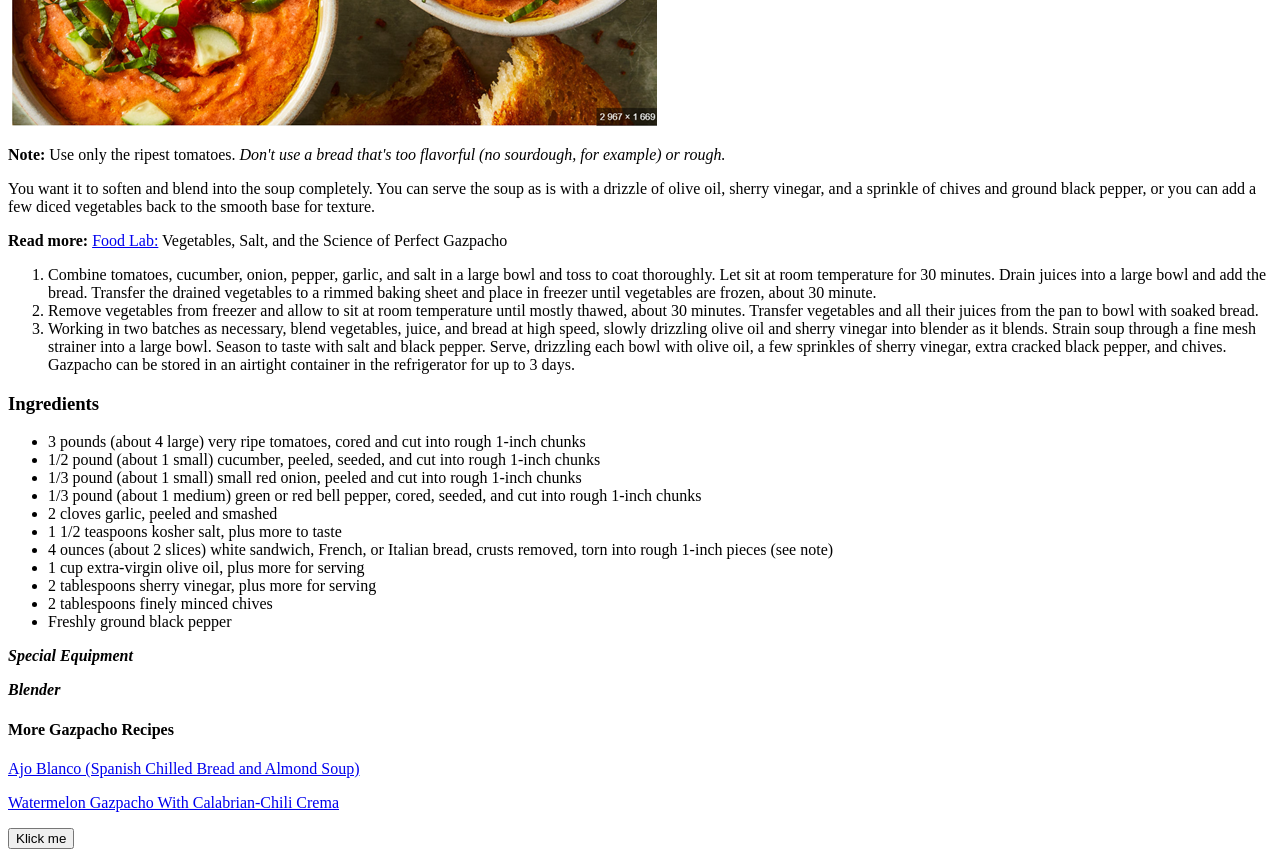
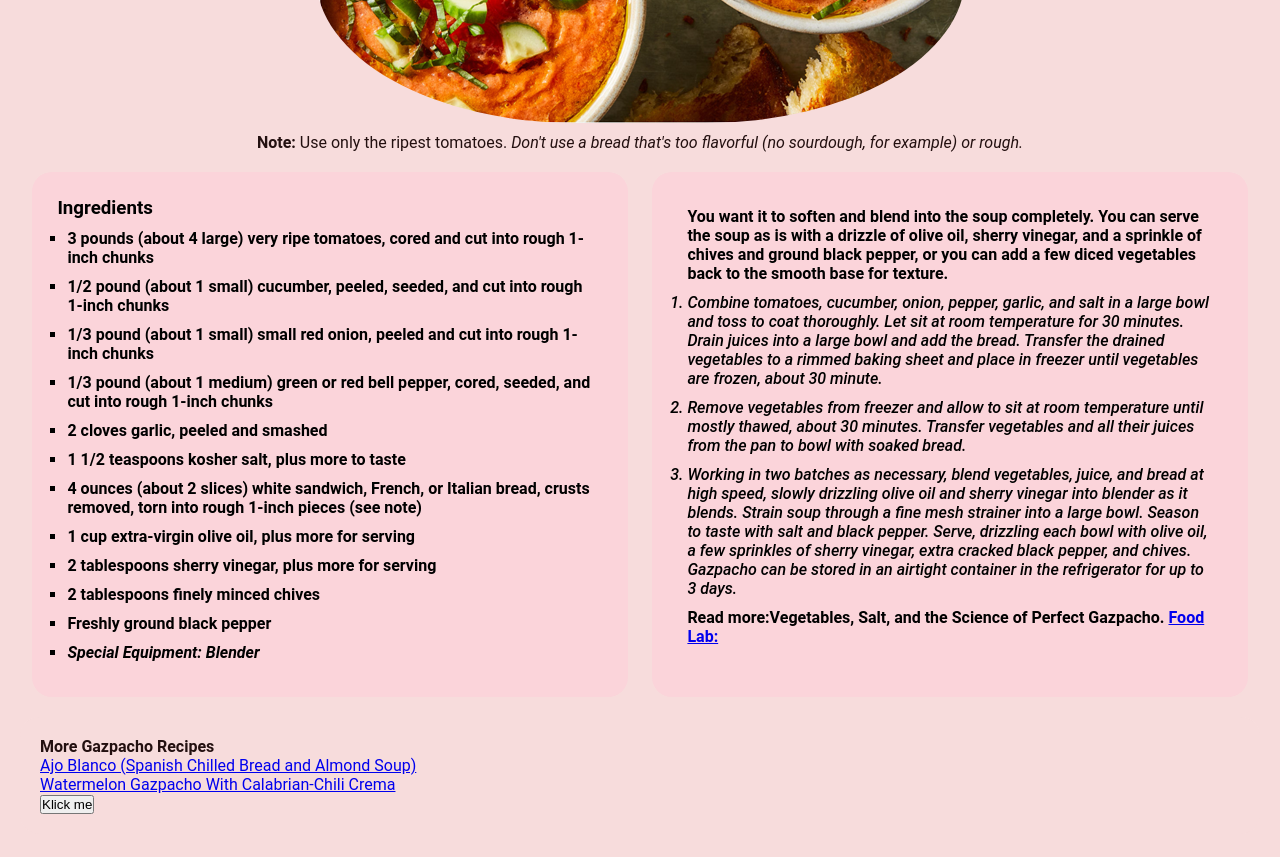
Before and after one commit to Kemal-Guclu/html-receptet, a plain HTML site: page index.html in a window 1280 px wide. Shown: the part 320-1177 px from the top of the page. Drawn offline with Linux system fonts and the light colour scheme.

Commit message:
End of work

```diff
--- a/index.html
+++ b/index.html
@@ -1,62 +1,123 @@
 <!DOCTYPE html>
 <html lang="en">
   <head>
-  <meta charset="UTF-8">
-  <meta name="viewport" content="width=device-width, initial-scale=1.0">
+    <meta charset="UTF-8" />
+    <meta name="viewport" content="width=device-width, initial-scale=1.0" />
+    <link rel="stylesheet" href="style.css" />
     <title>HTML Receptet</title>
   </head>
   <body>
+    <div class="contaner">
+      <header>
         <h1>Andalusian Gazpacho Recipe</h1>
-
-  <img src="img/GazpachoSoppaLiten.png" alt="GazpachoSoppa">
-
-  <p><strong>Note:</strong> Use only the ripest tomatoes. <em>Don't use a bread that's too flavorful (no sourdough, for example) or rough.</em></p>
-
-
-  <p>You want it to soften and blend into the soup completely. You can serve the soup as is with a drizzle of olive oil,
-  sherry vinegar, and a sprinkle of chives and ground black pepper, or you can add a few diced vegetables back to the
-  smooth base for texture.</p>
-
-<p><strong>Read more:</strong> <a href="https://www.seriouseats.com/2011/08/how-to-make-perfect-gazpacho-the-food-lab-salting-vegetables-science.html" target="_blank">Food Lab:</a> Vegetables, Salt, and the Science of Perfect Gazpacho </p>
-  <ol>
-    <li>Combine tomatoes, cucumber, onion, pepper, garlic, and salt in a large bowl and toss to coat thoroughly.
-      Let sit at room temperature for 30 minutes. Drain juices into a large bowl and add the bread. Transfer the
-      drained vegetables to a rimmed baking sheet and place in freezer until vegetables are frozen, about 30 minute.
-    </li>
-    <li>Remove vegetables from freezer and allow to sit at room temperature until mostly thawed, about 30 minutes.
-      Transfer vegetables and all their juices from the pan to bowl with soaked bread.
-    </li>
-    <li>Working in two batches as necessary, blend vegetables, juice, and bread at high speed, slowly drizzling
-      olive oil and sherry vinegar into blender as it blends. Strain soup through a fine mesh strainer into a
-      large bowl. Season to taste with salt and black pepper. Serve, drizzling each bowl with olive oil, a
-      few sprinkles of sherry vinegar, extra cracked black pepper, and chives. Gazpacho can be stored in an
-      airtight container in the refrigerator for up to 3 days.
-    </li>
-  </ol>
-
-
+        <img src="img/GazpachoSoppaLiten.png" alt="GazpachoSoppa" />
+        <p class="img-note">
+          <strong>Note:</strong> Use only the ripest tomatoes.
+          <em
+            >Don't use a bread that's too flavorful (no sourdough, for example)
+            or rough.</em
+          >
+        </p>
+      </header>
+      <section>
+        <div class="left">
           <h3>Ingredients</h3>
           <ul>
-  <li>3 pounds (about 4 large) very ripe tomatoes, cored and cut into rough 1-inch chunks</li>
-  <li>1/2 pound (about 1 small) cucumber, peeled, seeded, and cut into rough 1-inch chunks</li>
-  <li>1/3 pound (about 1 small) small red onion, peeled and cut into rough 1-inch chunks</li>
-  <li>1/3 pound (about 1 medium) green or red bell pepper, cored, seeded, and cut into rough 1-inch chunks</li>
+            <li>
+              3 pounds (about 4 large) very ripe tomatoes, cored and cut into
+              rough 1-inch chunks
+            </li>
+            <li>
+              1/2 pound (about 1 small) cucumber, peeled, seeded, and cut into
+              rough 1-inch chunks
+            </li>
+            <li>
+              1/3 pound (about 1 small) small red onion, peeled and cut into
+              rough 1-inch chunks
+            </li>
+            <li>
+              1/3 pound (about 1 medium) green or red bell pepper, cored,
+              seeded, and cut into rough 1-inch chunks
+            </li>
             <li>2 cloves garlic, peeled and smashed</li>
             <li>1 1/2 teaspoons kosher salt, plus more to taste</li>
-  <li>4 ounces (about 2 slices) white sandwich, French, or Italian bread, crusts removed, torn into rough 1-inch pieces (see note)</li>
+            <li>
+              4 ounces (about 2 slices) white sandwich, French, or Italian
+              bread, crusts removed, torn into rough 1-inch pieces (see note)
+            </li>
             <li>1 cup extra-virgin olive oil, plus more for serving</li>
             <li>2 tablespoons sherry vinegar, plus more for serving</li>
             <li>2 tablespoons finely minced chives</li>
             <li>Freshly ground black pepper</li>
+            <li>
+              <strong><em>Special Equipment: Blender</em></strong>
+            </li>
           </ul>
+        </div>
+        <div class="right">
+          <p>
+            You want it to soften and blend into the soup completely. You can
+            serve the soup as is with a drizzle of olive oil, sherry vinegar,
+            and a sprinkle of chives and ground black pepper, or you can add a
+            few diced vegetables back to the smooth base for texture.
+          </p>
 
-<p><strong><em>Special Equipment</em></strong></p>
-<p><strong><em>Blender</em></strong></p>
-
+          <ol>
+            <li>
+              Combine tomatoes, cucumber, onion, pepper, garlic, and salt in a
+              large bowl and toss to coat thoroughly. Let sit at room
+              temperature for 30 minutes. Drain juices into a large bowl and add
+              the bread. Transfer the drained vegetables to a rimmed baking
+              sheet and place in freezer until vegetables are frozen, about 30
+              minute.
+            </li>
+            <li>
+              Remove vegetables from freezer and allow to sit at room
+              temperature until mostly thawed, about 30 minutes. Transfer
+              vegetables and all their juices from the pan to bowl with soaked
+              bread.
+            </li>
+            <li>
+              Working in two batches as necessary, blend vegetables, juice, and
+              bread at high speed, slowly drizzling olive oil and sherry vinegar
+              into blender as it blends. Strain soup through a fine mesh
+              strainer into a large bowl. Season to taste with salt and black
+              pepper. Serve, drizzling each bowl with olive oil, a few sprinkles
+              of sherry vinegar, extra cracked black pepper, and chives.
+              Gazpacho can be stored in an airtight container in the
+              refrigerator for up to 3 days.
+            </li>
+          </ol>
+          <p>
+            <strong>Read more:</strong>Vegetables, Salt, and the Science of
+            Perfect Gazpacho.
+            <a
+              href="https://www.seriouseats.com/2011/08/how-to-make-perfect-gazpacho-the-food-lab-salting-vegetables-science.html"
+              target="_blank"
+              >Food Lab:</a
+            >
+          </p>
+        </div>
+      </section>
+      <footer>
         <h4>More Gazpacho Recipes</h4>
-<p><a href="https://www.seriouseats.com/recipes/2017/07/ajo-blanco-spanish-bread-almond-cold-soup-recipe.html" target="_blank">Ajo Blanco (Spanish Chilled Bread and Almond Soup)</a></p>
-<p><a href="https://www.seriouseats.com/recipes/2018/07/watermelon-gazpacho-with-calabrian-chili-crema.html" target="_blank">Watermelon Gazpacho With Calabrian-Chili Crema</a></p>
+        <p>
+          <a
+            href="https://www.seriouseats.com/recipes/2017/07/ajo-blanco-spanish-bread-almond-cold-soup-recipe.html"
+            target="_blank"
+            >Ajo Blanco (Spanish Chilled Bread and Almond Soup)</a
+          >
+        </p>
+        <p>
+          <a
+            href="https://www.seriouseats.com/recipes/2018/07/watermelon-gazpacho-with-calabrian-chili-crema.html"
+            target="_blank"
+            >Watermelon Gazpacho With Calabrian-Chili Crema</a
+          >
+        </p>
 
         <button>Klick me</button>
+      </footer>
+    </div>
   </body>
 </html>
--- /dev/null
+++ b/style.css
@@ -0,0 +1,69 @@
+* {
+  box-sizing: border-box;
+  margin: 0px;
+  padding: 0px;
+}
+
+body {
+  font-family: "Roboto", sans-serif;
+  background-color: #f7dcdc;
+}
+.container {
+  width: 100%;
+  height: 100vh;
+}
+h1 {
+  font-family: Arial, Helvetica, sans-serif;
+  text-align: center;
+  margin: 20px;
+  color: #5c2d2d;
+}
+img {
+  display: block;
+  width: 50;
+  height: 50;
+  margin: 10px auto;
+  border-radius: 40%;
+}
+.img-note {
+  text-align: center;
+  margin: 10px auto;
+  font-size: 1rem;
+  color: #231010;
+}
+section {
+  display: flex;
+  justify-content: space-around;
+  align-items: top;
+  margin: 20px;
+}
+section div {
+  display: inline-block;
+  width: 48%;
+  background-color: rgb(251, 212, 218);
+  border: none solid #2b1717;
+  border-radius: 20px;
+  padding: 25px;
+}
+ul li {
+  list-style-type: square;
+  margin: 10px;
+  font-weight: 700;
+}
+div > p {
+  margin: 10px;
+  font-weight: 600;
+}
+ol li {
+  margin: 10px;
+  font-weight: 500;
+  font-style: italic;
+}
+footer {
+  width: 100%%;
+  background-color: #f7dcdc;
+  margin: 20px;
+  padding: 20px;
+  border-radius: 20px;
+  color: #231010;
+}
```
Lines whose indentation alone changed are shown as unchanged.
